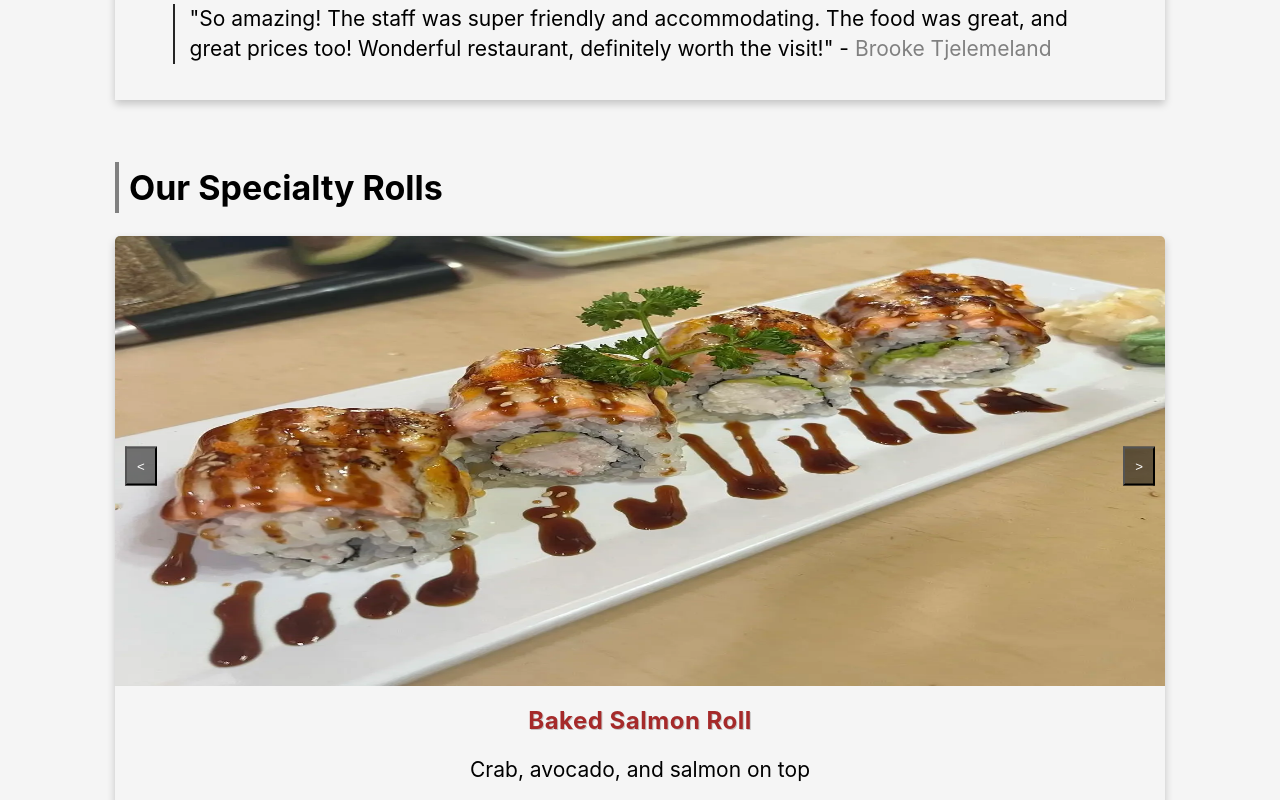
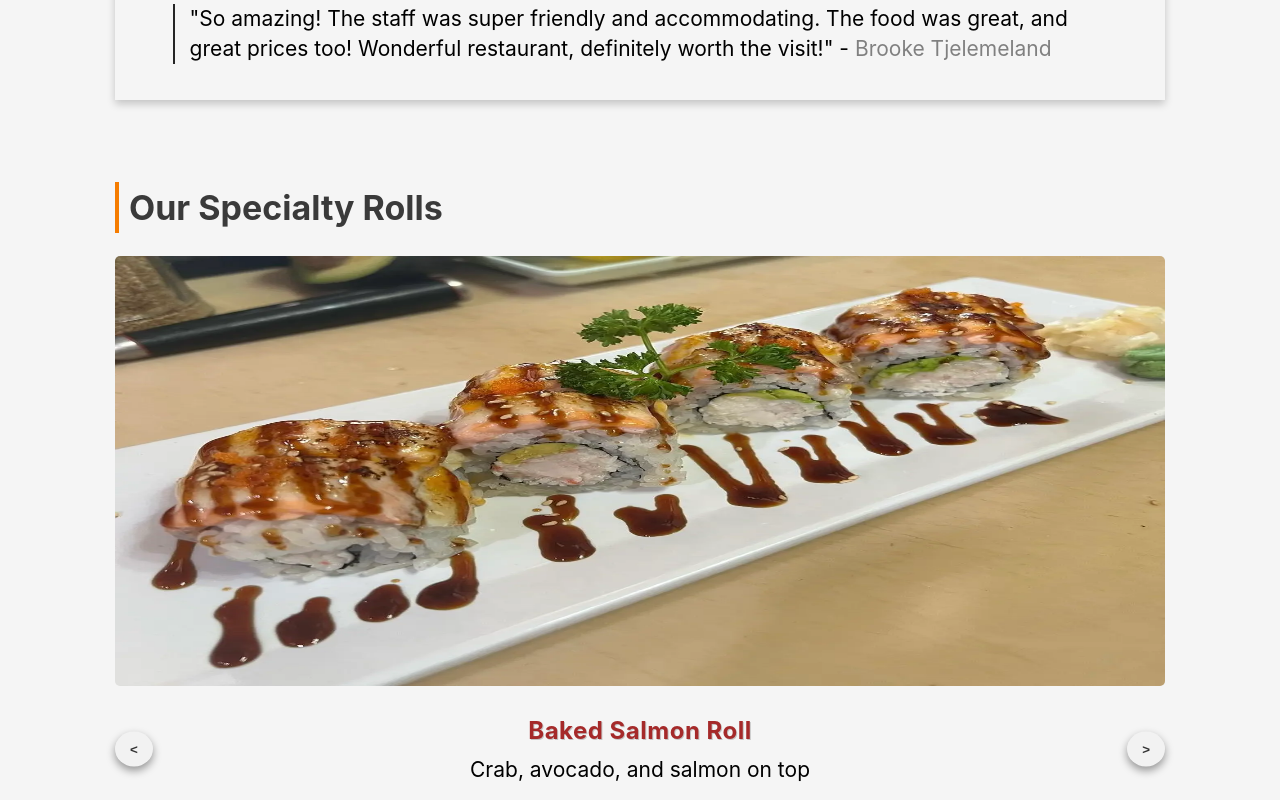
Before and after one commit to JunLee8108/hanara-sushi, a React (Create React App) app: page / in a window 1280 px wide. Shown: the part 2000-2800 px from the top of the page. Built offline with nearby package versions, Linux system fonts and the light colour scheme.

Commit message:
menu specialty added

```diff
--- a/src/pages/home/Home.css
+++ b/src/pages/home/Home.css
@@ -11,8 +11,9 @@
 }
 
 .home-title-border-left {
-  /* border-left: 4px solid #f57c00; */
-  border-left: 4px solid grey;
+  border-left: 4px solid #f57c00;
+  color: #3a3a3a;
+  /* border-left: 4px solid grey; */
   padding-left: 10px;
   padding-top: 5px;
   padding-bottom: 5px;
--- a/src/pages/home/HomeIntro.css
+++ b/src/pages/home/HomeIntro.css
@@ -17,6 +17,7 @@
 
 .home-intro-title {
   margin-bottom: 10px;
+  color: #3a3a3a;
 }
 
 .home-intro-content {
--- a/src/pages/menu/MenuSpecialty.css
+++ b/src/pages/menu/MenuSpecialty.css
@@ -2,35 +2,42 @@
   width: 90%;
   height: 100%;
   padding: 15px;
-  margin-bottom: 30px;
+  margin-top: 50px;
+  margin-bottom: -10px;
+  /* margin-bottom: 30px; */
+  /* background-color: red; */
 }
 
 .menu-specialty-title {
-  width: 70%;
+  width: 60%;
   box-sizing: border-box;
+  color: #3a3a3a;
 }
 
 .menu-title-border-left {
-  border-left: 4px solid grey;
+  border-left: 4px solid #f57c00;
+  /* border-left: 4px solid grey; */
   padding-left: 10px;
   padding-top: 5px;
   padding-bottom: 5px;
 }
 
 .menu-specialty-img-container {
-  width: 70%;
-  height: 565px;
+  width: 100%;
+  height: 555px;
   position: relative;
   display: flex;
   flex-direction: column;
   border-radius: 5px;
-  box-shadow: 0 4px 8px 0 rgba(0, 0, 0, 0.2);
+  /* background-color: red; */
+  /* box-shadow: 0 4px 8px 0 rgba(0, 0, 0, 0.2); */
 }
 
 .menu-specailty-img {
-  width: 100%;
-  height: 450px;
-  border-radius: 5px 5px 0 0;
+  width: 60%;
+  height: 430px;
+  /* margin-top: 60px; */
+  border-radius: 5px;
   position: absolute;
   top: 0;
   left: 50%;
@@ -45,32 +52,37 @@
   position: absolute;
   top: 40%;
   transform: translateY(-50%);
-  background-color: rgba(0, 0, 0, 0.5);
-  color: white;
-  padding: 10px;
+  background-color: #f2f2f2;
+  box-shadow: 0 4px 8px 0 rgba(0, 0, 0, 0.4);
+  color: #333;
+  padding: 10px 15px;
   cursor: pointer;
   z-index: 2;
   transition: 0.3s all ease;
+  font-weight: bold;
+  border-radius: 50%;
+  border: none;
 }
 
 .carousel-control-prev {
-  left: 10px;
+  left: 120px;
 }
 
 .carousel-control-next {
-  right: 10px;
+  right: 120px;
 }
 
 .carousel-control-next:hover,
 .carousel-control-prev:hover {
-  background-color: black;
+  color: white;
+  background-color: rgba(0, 0, 0, 0.8);
 }
 
 .menu-specialty-name {
   position: absolute;
   left: 50%;
   transform: translateX(-50%);
-  top: 450px;
+  top: 435px;
   opacity: 0;
   transition: 0.4s all ease;
   text-shadow: 1px 1px rgba(0, 0, 0, 0.2);
@@ -83,7 +95,7 @@
   position: absolute;
   left: 50%;
   transform: translateX(-50%);
-  top: 500px;
+  top: 485px;
   opacity: 0;
   width: 90%;
   text-align: center;
@@ -95,6 +107,12 @@
 }
 
 @media screen and (max-width: 1280px) {
+  .menu-specialty-container {
+    /* background-color: red; */
+    margin-top: 30px;
+    margin-bottom: -5px;
+  }
+
   .menu-specialty-title {
     width: 100%;
     box-sizing: border-box;
@@ -102,21 +120,46 @@
 
   .menu-specialty-img-container {
     width: 100%;
-    height: 575px;
+    height: 560px;
+  }
+
+  .menu-specailty-img {
+    margin-top: unset;
+    width: 100%;
+  }
+
+  .carousel-control-prev,
+  .carousel-control-next {
+    top: 88%;
+  }
+
+  .carousel-control-prev {
+    left: 0;
+  }
+
+  .carousel-control-next {
+    right: 0;
   }
 
   .menu-specialty-name {
     width: 100%;
+    top: 440px;
+  }
+
+  .menu-specialty-content {
+    top: 480px;
   }
 }
 
 @media screen and (max-width: 767px) {
   .menu-specialty-container {
-    margin-bottom: 10px;
+    margin-top: unset;
+    margin-bottom: -10px;
   }
 
   .menu-specialty-img-container {
-    height: 440px;
+    height: 420px;
+    /* background-color: red; */
   }
 
   .menu-specailty-img {
@@ -127,8 +170,8 @@
   .carousel-control-prev,
   .carousel-control-next {
     top: 35%;
-
     transform: translateY(-50%);
+    padding: 10px;
   }
 
   .menu-specialty-name {
--- a/src/pages/menu/MenuSpecialty.tsx
+++ b/src/pages/menu/MenuSpecialty.tsx
@@ -2,6 +2,7 @@ import "./Menu.css";
 import "./MenuSpecialty.css";
 
 import { useState } from "react";
+import { Fragment } from "react";
 
 const bakedRoll = require("../../assets/Baked-Salmon-Roll.webp");
 const HallelujahRoll = require("../../assets/Hallelujah-Roll.webp");
@@ -73,19 +74,14 @@ export default function MenuSpecialty() {
 
         {specialtyData.map((text, index) => {
           return (
+            <Fragment key={index}>
               <h2
                 className={`menu-specialty-name ${
                   index === currentImage ? "active" : ""
                 }`}
-              key={index}
               >
                 {text.name}
               </h2>
-          );
-        })}
-
-        {specialtyData.map((text, index) => {
-          return (
               <p
                 className={`menu-specialty-content ${
                   index === currentImage ? "active" : ""
@@ -94,6 +90,7 @@ export default function MenuSpecialty() {
               >
                 {text.content}
               </p>
+            </Fragment>
           );
         })}
       </div>
```
Also changed, not shown: public/manifest.json. Lines whose indentation alone changed are shown as unchanged.
